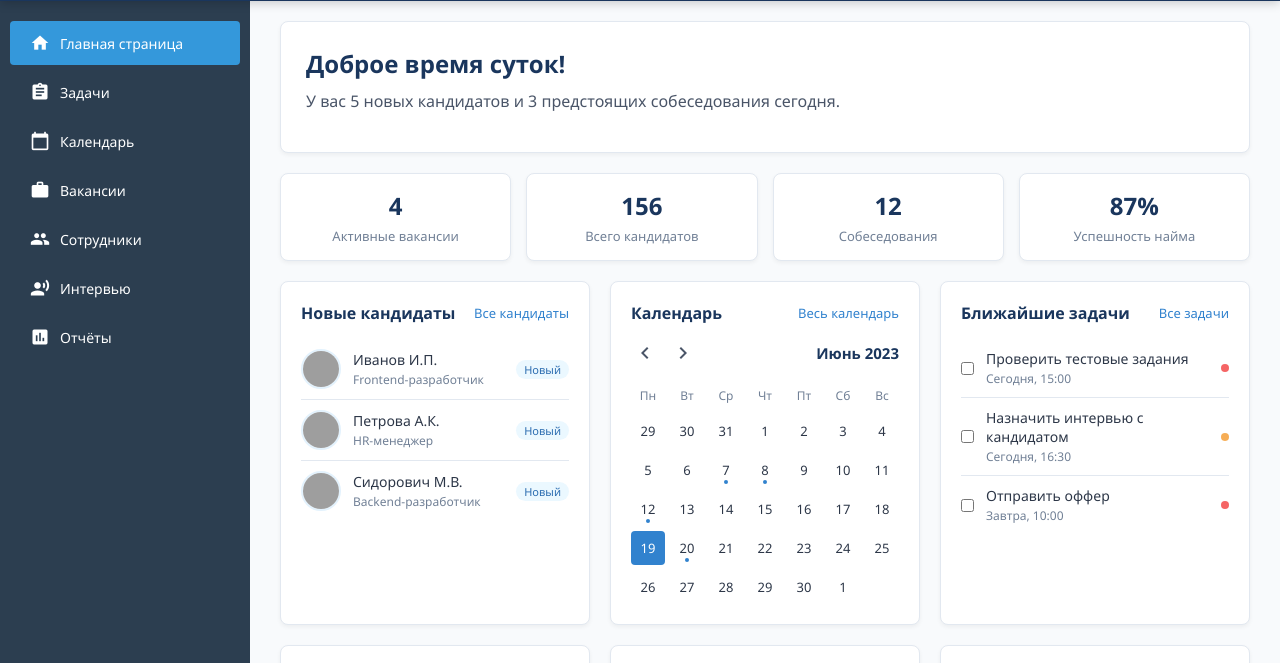
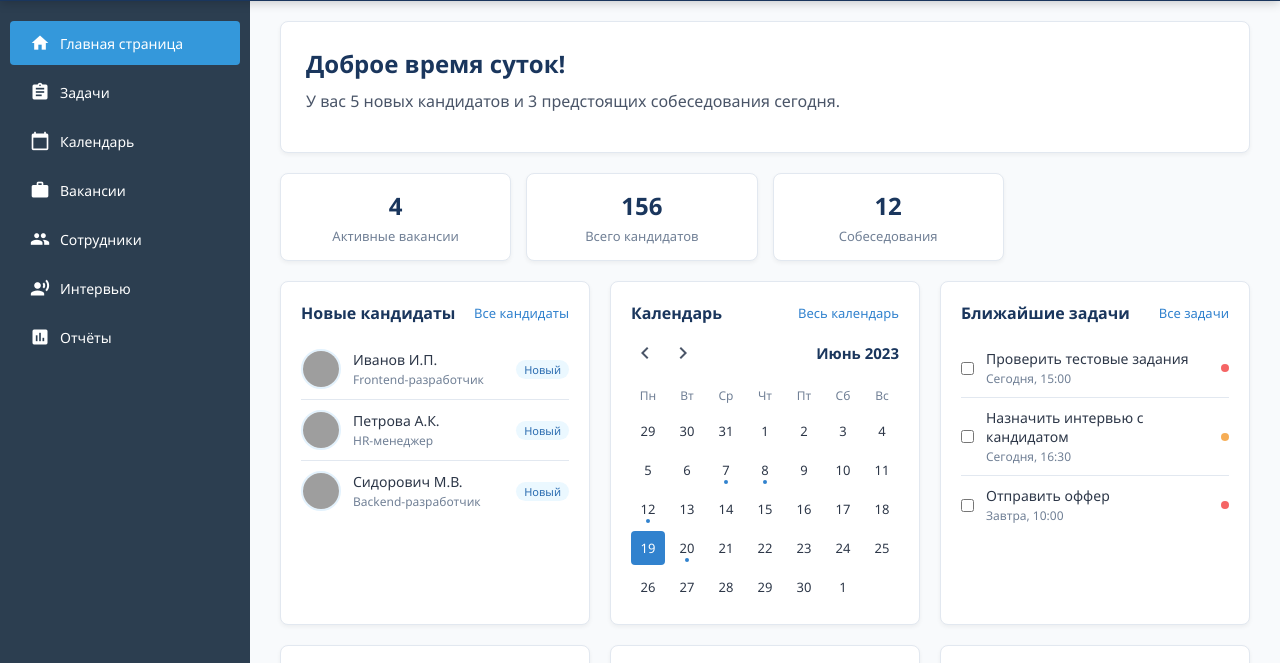
Before and after one commit to Give-My-Coffee/recruiting, a plain HTML site: page index.html in a window 1280 px wide. Shown: the part 69-732 px from the top of the page. Drawn offline with Linux system fonts and the light colour scheme; grey boxes are pictures that could not be loaded.

Commit message:
Update index.html

```diff
--- a/index.html
+++ b/index.html
@@ -642,10 +642,6 @@
                         <div class="stat-value">12</div>
                         <div class="stat-label">Собеседования</div>
                     </div>
-                    <div class="stat-card">
-                        <div class="stat-value">87%</div>
-                        <div class="stat-label">Успешность найма</div>
-                    </div>
                 </div>
 
                 <!-- Сетка виджетов -->
```
